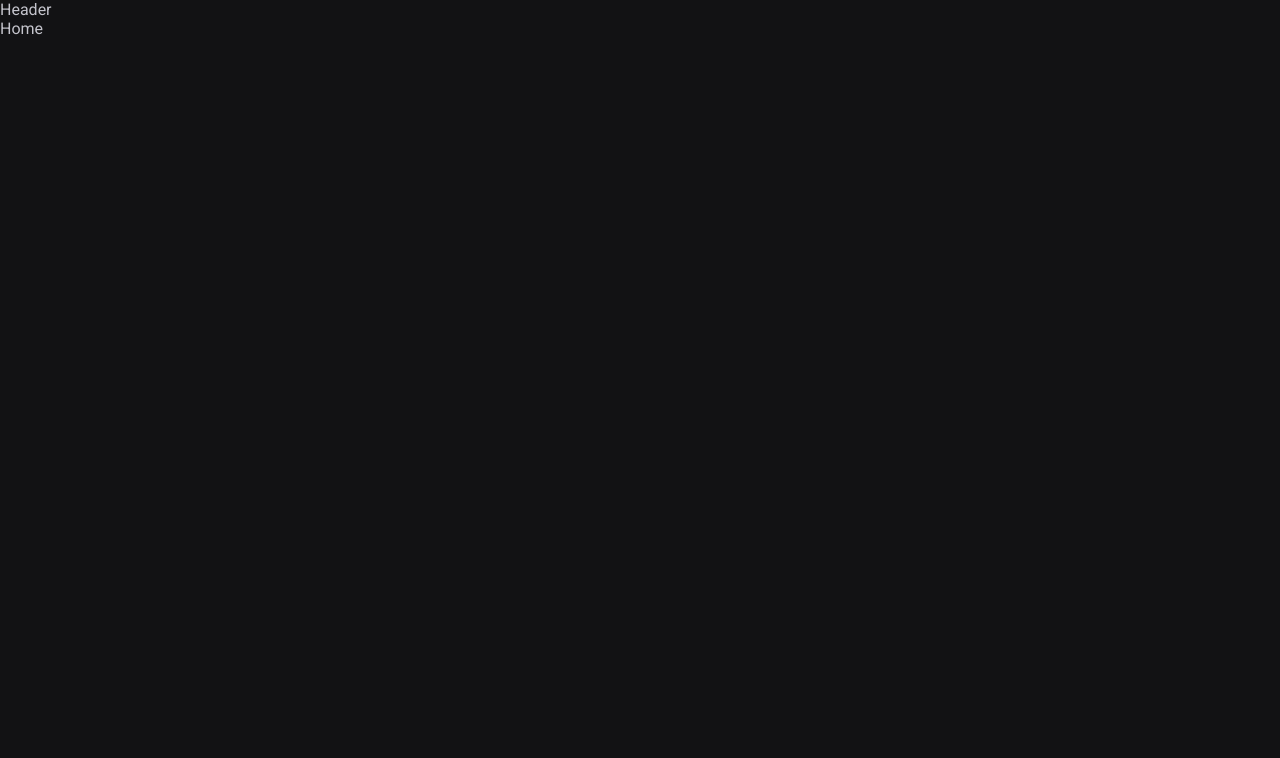
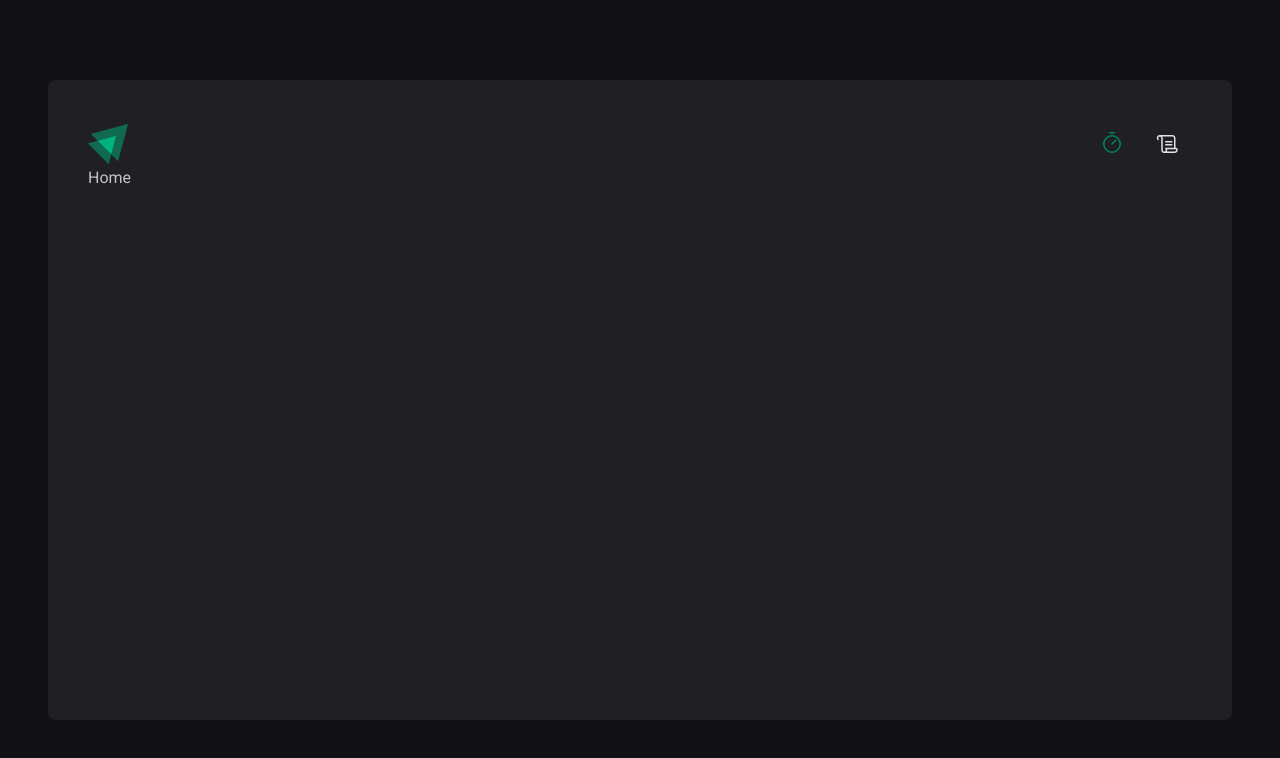
Before and after one commit to CarlosAlexandredevv/Ignite-Timer, a React (Vite) app: page / in a window 1280 px wide. Shown: the top 758 px of the page. Built offline with nearby package versions, Linux system fonts and the light colour scheme.

Commit message:
feat:header and styles layout

```diff
--- a/package.json
+++ b/package.json
@@ -11,6 +11,7 @@
   },
   "dependencies": {
     "@types/styled-components": "^5.1.34",
+    "phosphor-react": "^1.4.1",
     "react": "^18.3.1",
     "react-dom": "^18.3.1",
     "react-router-dom": "^6.27.0",
--- a/src/components/Header.tsx
+++ /dev/null
@@ -1,3 +0,0 @@
-export function Header() {
-  return <div>Header</div>;
-}
--- /dev/null
+++ b/src/components/Header/index.tsx
@@ -0,0 +1,21 @@
+import { HeaderContainer } from './styles';
+
+import logoIgnite from '../../assets/Logo.svg';
+import { Scroll, Timer } from 'phosphor-react';
+import { NavLink } from 'react-router-dom';
+
+export function Header() {
+  return (
+    <HeaderContainer>
+      <img src={logoIgnite} alt="" />
+      <nav>
+        <NavLink to="/" title="Timer">
+          <Timer size={24} />
+        </NavLink>
+        <NavLink to="/history" title="Histórico">
+          <Scroll size={24} />
+        </NavLink>
+      </nav>
+    </HeaderContainer>
+  );
+}
--- /dev/null
+++ b/src/components/Header/styles.ts
@@ -0,0 +1,33 @@
+import styled from 'styled-components'
+export const HeaderContainer = styled.header`
+  display: flex;
+  align-items: center;
+  justify-content: space-between;
+
+  nav {
+    display: flex;
+    gap: 0.5rem;
+
+    a {
+      width: 3rem;
+      height: 3rem;
+
+      display: flex;
+      justify-content: center;
+      align-items: center;
+
+      color: ${(props) => props.theme['gray-100']};
+
+      border-top: 3px solid transparent;
+      border-bottom: 3px solid transparent;
+
+      &:hover {
+        border-bottom: 3px solid ${(props) => props.theme['green-500']};
+      }
+
+      &.active {
+        color: ${(props) => props.theme['green-500']};
+      }
+    }
+  }
+`
--- a/src/layouts/DefaultLayout.tsx
+++ /dev/null
@@ -1,11 +0,0 @@
-import { Outlet } from 'react-router-dom';
-import { Header } from '../components/Header';
-
-export function DefaultLayout() {
-  return (
-    <div>
-      <Header />
-      <Outlet />
-    </div>
-  );
-}
--- /dev/null
+++ b/src/layouts/DefaultLayout/index.tsx
@@ -0,0 +1,12 @@
+import { Outlet } from 'react-router-dom';
+import { Header } from '../../components/Header';
+import { LayoutContainer } from './styles';
+
+export function DefaultLayout() {
+  return (
+    <LayoutContainer>
+      <Header />
+      <Outlet />
+    </LayoutContainer>
+  );
+}
--- /dev/null
+++ b/src/layouts/DefaultLayout/styles.ts
@@ -0,0 +1,14 @@
+import styled from "styled-components";
+
+export const LayoutContainer = styled.div`
+   max-width: 74rem;
+   height: calc(100vh - 10rem);
+   margin: 5rem auto;
+   padding: 2.5rem;
+
+   background: ${(props) => props.theme['gray-800']};
+   border-radius: 8px;
+
+   display: flex;
+   flex-direction: column;
+`
--- a/src/pages/Home.tsx
+++ b/src/pages/Home.tsx
@@ -1,3 +1,3 @@
-export  function Home() {
+export function Home() {
   return <div>Home</div>;
 }
```
Also changed, not shown: src/Router.tsx (+6 -6 lines), src/assets/Logo.svg (added), 1 other file (tests, documents, lock files or other folders).
